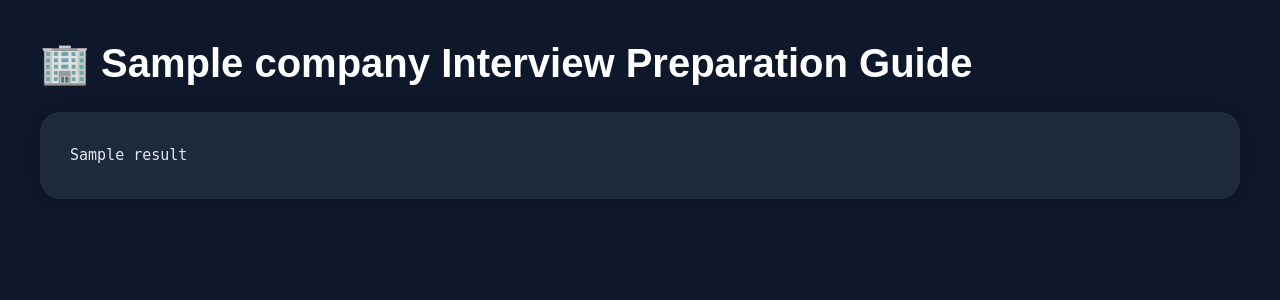
After one commit to rahul-gitt/Career-Roadmap-Copilot, a Flask app: template templates/company_result.html in a window 1280 px wide. The commit adds this page. Shown: the top 300 px of the page. Run offline with Flask 3, Linux system fonts and the light colour scheme; the template is opened without the code that fills it: most values are stand-ins (such as "Sample title", 1, 10 or a date in 2020).

Commit message:
Added company prep feature

```diff
--- a/app.py
+++ b/app.py
@@ -15,7 +15,7 @@ if not os.path.exists(UPLOAD_FOLDER):
     os.makedirs(UPLOAD_FOLDER)
 
 # Gemini API
-genai.configure(api_key="..............")
+genai.configure(api_key="...")
 
 model = genai.GenerativeModel("gemini-2.5-flash")
 
@@ -247,5 +247,42 @@ Professional format.
         "interview_result.html",
         result=result
     )
+@app.route("/company-prep")
+def company_prep():
+    return render_template("company_prep.html")
+@app.route("/generate-company-prep", methods=["POST"])
+def generate_company_prep():
+
+    company = request.form["company"]
+
+    prompt = f"""
+You are a placement mentor.
+
+For {company} provide:
+
+1. Company Overview
+2. Selection Process
+3. Important Technical Topics
+4. Aptitude Topics
+5. Top HR Questions
+6. Top Technical Questions
+7. Resume Tips
+8. Preparation Strategy
+
+Professional format.
+"""
+
+    try:
+        response = model.generate_content(prompt)
+        result = response.text
+
+    except Exception:
+        result = "AI service unavailable. Please try again later."
+
+    return render_template(
+        "company_result.html",
+        result=result,
+        company=company
+    )
 if __name__ == "__main__":
     app.run(debug=True)
--- /dev/null
+++ b/templates/company_result.html
@@ -0,0 +1,23 @@
+<!DOCTYPE html>
+<html>
+
+<head>
+    <title>{{ company }} Preparation Guide</title>
+    <link rel="stylesheet" href="{{ url_for('static', filename='style.css') }}">
+</head>
+
+<body>
+
+    <div class="main-content">
+
+        <h1>🏢 {{ company }} Interview Preparation Guide</h1>
+
+        <div class="analysis-card">
+            <pre>{{ result }}</pre>
+        </div>
+
+    </div>
+
+</body>
+
+</html>
--- a/templates/dashboard.html
+++ b/templates/dashboard.html
@@ -24,7 +24,11 @@
                 <li><a href="/mock-interview">
                         🎤 Mock Interview
                     </a></li>
-                <li>🏢 Company Prep</li>
+                <li>
+                    <a href="/company-prep">
+                        🏢 Company Prep
+                    </a>
+                </li>
             </ul>
 
         </div>
```
Also changed, not shown: templates/company_prep.html (added, +43 -0 lines).
